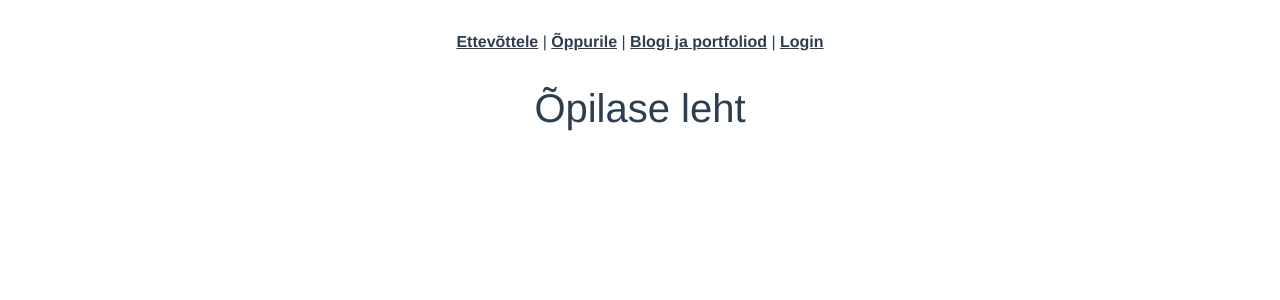
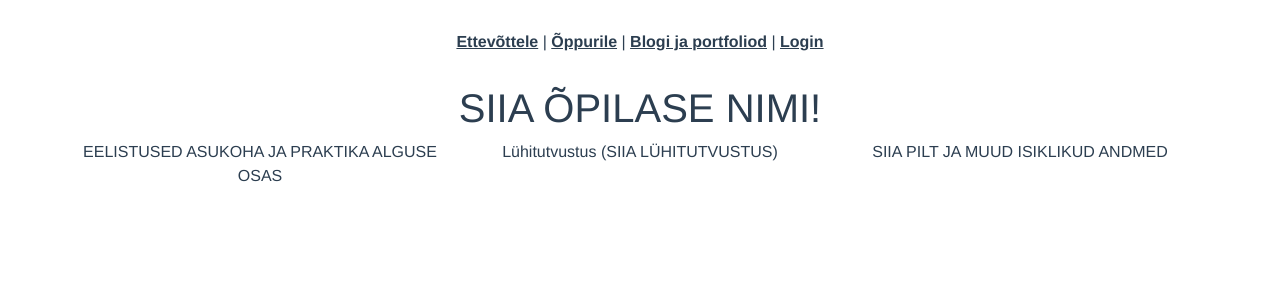
Before and after one commit to SiimSilland/lend36front, a Vue app: page /student/profile in a window 1280 px wide. Shown: the top 300 px of the page. Built offline with nearby package versions, Linux system fonts and the light colour scheme.

Commit message:
Navigation pane 1

```diff
--- a/src/views/LoginView.vue
+++ b/src/views/LoginView.vue
@@ -28,9 +28,9 @@
         </div>
       </div>
 
-      <button @click="navigateToCompanyRegisterView" type="submit" class="btn btn-secondary">Registreeri ettevõte
+      <button @click="navigateToCompanyRegisterView" type="submit" class="btn btn-secondary me-6" >Registreeri ettevõte
       </button>
-      <button @click="navigateToStudentRegisterView" type="submit" class="btn btn-secondary">Registreeri õppur</button>
+      <button @click="navigateToStudentRegisterView" type="submit" class="btn btn-secondary me-6">Registreeri õppur</button>
 
       <div>
       </div>
@@ -65,13 +65,6 @@ export default {
     }
   },
   methods: {
-    navigateToCompanyRegisterView() {
-      NavigationService.navigateToCompanyRegisterView()
-    },
-
-    navigateToStudentRegisterView() {
-      NavigationService.navigateToStudentRegisterView()
-    },
 
     login() {
       if (this.allFieldsAreWithCorrectInput()) {
@@ -80,6 +73,7 @@ export default {
         this.alertMissingFields();
       }
     },
+
     allFieldsAreWithCorrectInput() {
       return this.email.length > 0 && this.password.length > 0;
     },
@@ -99,7 +93,20 @@ export default {
         NavigationService.navigateToStudentProfileView()
       } else if (this.loginResponse.roleName === 'company') {
         NavigationService.navigateToCompanyProfileView() }
-      },
+    },
+
+    navigateToCompanyRegisterView() {
+      NavigationService.navigateToCompanyRegisterView()
+    },
+
+    navigateToStudentRegisterView() {
+      NavigationService.navigateToStudentRegisterView()
+    },
+
+
+
+
+
 
     updateSessionStorageWithUserDetails() {
       sessionStorage.setItem('userId', this.loginResponse.userId)
--- a/src/views/StudentProfileView.vue
+++ b/src/views/StudentProfileView.vue
@@ -1,9 +1,29 @@
 <template>
   <div class="row">
     <div class="col">
-      <h1>Õpilase leht</h1>
+      <h1>SIIA ÕPILASE NIMI!</h1>
     </div>
   </div>
+  <div>
+    <div class="container text-center">
+      <div class="row align-items-start">
+        <div class="col">
+          EELISTUSED ASUKOHA JA PRAKTIKA ALGUSE OSAS
+        </div>
+        <div class="col">
+          Lühitutvustus
+          (SIIA LÜHITUTVUSTUS)
+
+        </div>
+        <div class="col">
+          SIIA PILT JA MUUD ISIKLIKUD ANDMED
+        </div>
+      </div>
+    </div>
+
+
+  </div>
+
 </template>
 
 
--- a/src/views/StudentRegisterView.vue
+++ b/src/views/StudentRegisterView.vue
@@ -62,20 +62,17 @@ export default {
       return this.passwordRetype !== this.newStudent.password;
     },
 
+    //todo: püüa kinni viga kui tudeng on juba regatud
+
     addNewStudent() {
       if (this.passwordNoMatch()) {
         this.errorMessage = "Paroolid ei kattu"
       } else {
         UserService.sendPostNewStudentRequest(this.newStudent)
-            .then(() => NavigationService.navigateToStudentProfileView)
+            .then(() => NavigationService.navigateToLoginView())
       }
 
     }
   }
 }
 </script>
-
-
-<style scoped>
-
-</style>
```
